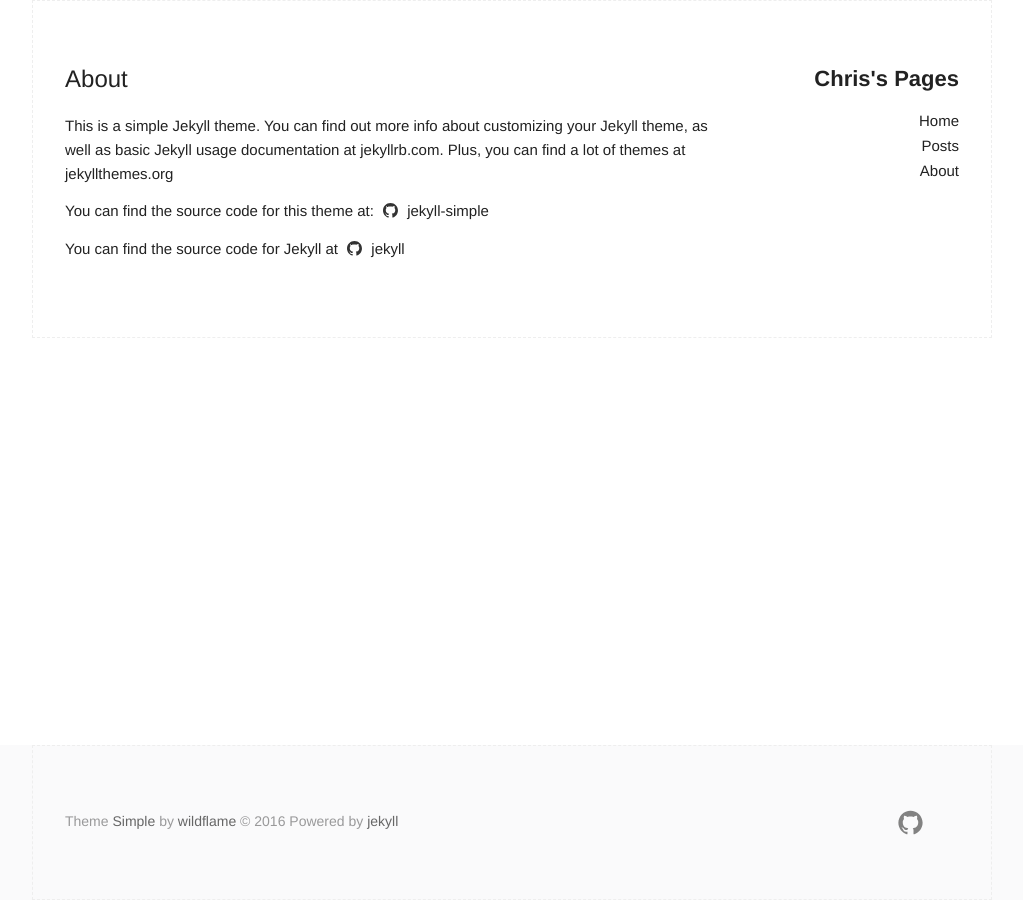
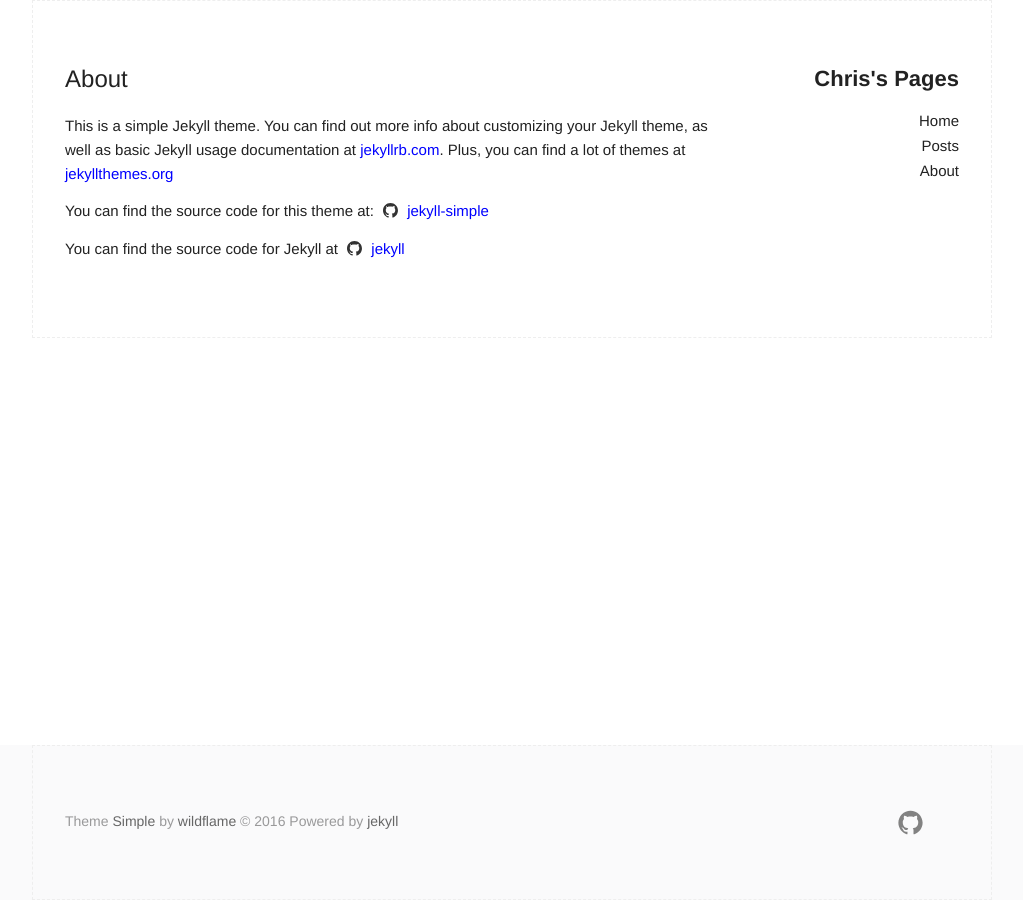
Before and after one commit to jingtt/jingtt.github.io, a Jekyll site: the page built from about.md, in a window 1280 px wide. Shown: the whole page, without its empty margins (128-1151 px from the left). Built offline with Jekyll 4.4.1, drawn with Linux system fonts in a browser that asks for light colours.

Commit message:
border-botton changed

```diff
--- a/_sass/_layout.scss
+++ b/_sass/_layout.scss
@@ -33,8 +33,9 @@
       text-decoration:none;
     }
     a:hover {
-      color:maroon;
-      border-bottom:1px solid;
+      color: maroon;
+	  text-decoration: underline;
+      /* border-bottom:1px solid; */
     }
   }
 }
@@ -219,12 +220,14 @@
 }
 
 .article-content a {
+  color: blue;
+  text-decoration: none;
   /* border-bottom:1px solid navy; */
-  text-decoration:none;
 }
 .article-content a:hover {
   color:navy;
-  border-bottom:1px solid navy;
+  text-decoration: underline;
+  /* border-bottom:1px solid navy; */
 }
 
 .article-footer {
@@ -329,7 +332,7 @@
 
 /* Archive page */
 
-.archive_list {
+.posts_list {
   margin-left:5%;
   width:90%;
   margin-bottom:3rem;
```
